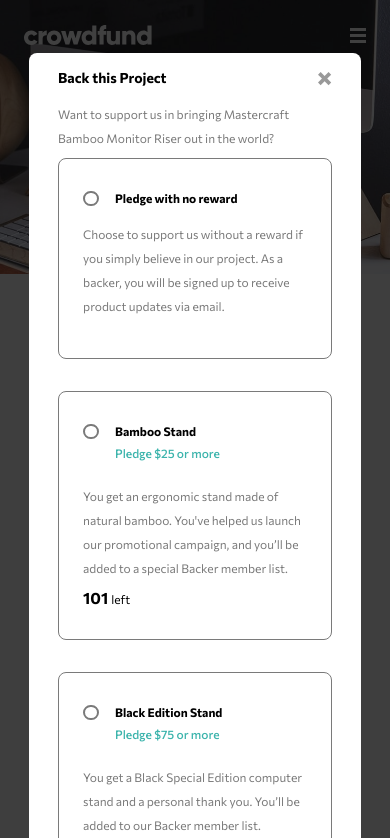
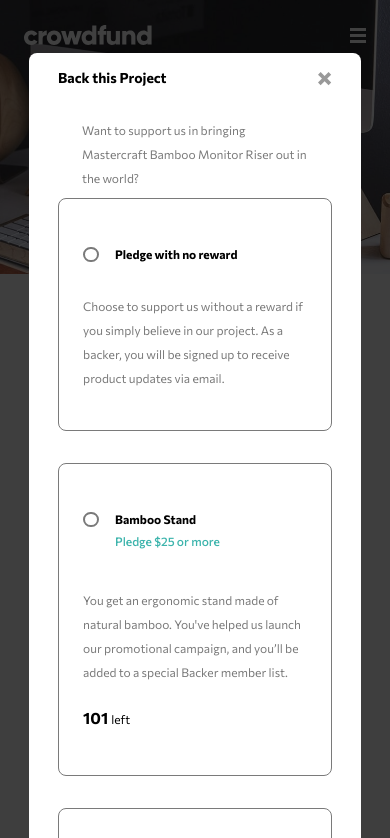
Before and after one commit to King-Mikaelson/FRONTEND-MENTOR-PRODUCT-PAGE, a plain HTML site: page index.html in a window 390 px wide. Both pictures are taken after a click on the button "Back this project". Shown: the top 838 px of the page. Drawn offline with Linux system fonts and the light colour scheme.

Commit message:
padding and :after changes

```diff
--- a/styles.css
+++ b/styles.css
@@ -423,7 +423,7 @@
     /* align-self: center; */
     width: 40%;
     margin: 3rem auto;
-    height: 60rem;
+    height: 70rem;
     font-size: 12px;
     padding: 1rem 1.8rem;
     border-radius: 0.5rem;
@@ -464,9 +464,9 @@
 
 .modal-products {
     border: 1px solid hsl(0, 0%, 48%);
-    padding: 2rem 1.5rem;
+    padding: 2rem 0rem;
     border-radius: 0.5rem;
-    height: 15rem;
+    height: 17rem;
     font-size: 12px;
 
 }
@@ -487,6 +487,7 @@
     display: flex;
     justify-content: space-between;
     padding-bottom: 0.5rem;
+    padding:1rem 1.5rem;
 }
 
 
@@ -546,6 +547,7 @@
 .modal-paragraph {
     color: hsl(0, 0%, 48%);
     font-size: 400;
+    padding:1rem 1.5rem;
     padding-bottom: 0rem;
     line-height: 1.5rem;
 }
@@ -735,11 +737,9 @@
 
 @media(max-width:768px) {
 
-
     .heading {
         background-image: url(images/image-hero-mobile.jpg);
         height: 100vh;
-        position: relative;
     }
 
     .container {
@@ -763,7 +763,6 @@
         display: none
     }
 
-
     .nav-menu {
         position: fixed;
         top: -100%;
@@ -776,15 +775,8 @@
         transition: 0.3s;
         border-radius: 0.5rem;
         margin: 0 1rem;
-        z-index: 1;
-        overflow: hidden;
-}
+        z-index: 1
     }
-
-   .nav-menu.active {
-        top: 6rem;
-    }
-
 
     .nav-links {
         color: black;
@@ -814,6 +806,9 @@
 
 
 
+    .nav-menu.active {
+        top: 6rem
+    }
 
 
     .description {
@@ -911,7 +906,7 @@
     .modal {
         width: 85%;
         margin: 3rem auto;
-        height: 85rem;
+        height: 89rem;
         font-size: 12px;
         padding: 1rem 1.8rem;
         border-radius: 0.5rem;
@@ -928,7 +923,6 @@
 
     .modal-products {
         border: 1px solid hsl(0, 0%, 48%);
-        padding: 2rem 1.5rem;
         border-radius: 0.5rem;
         height: 25rem;
         font-size: 12px;
@@ -954,6 +948,7 @@
 
     .product-modal-number-two {
         display: block;
+        padding:1rem 1.5rem;
     }
 
     .enter-pledge {
```
